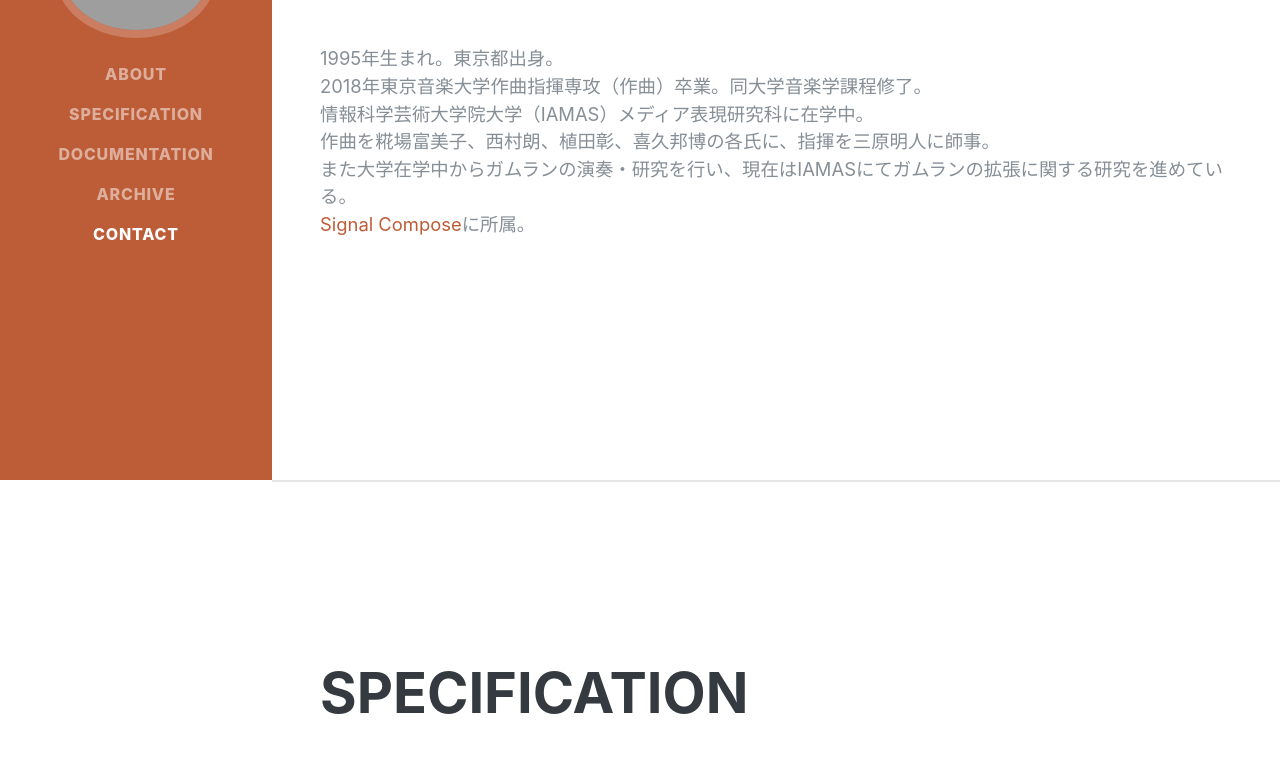
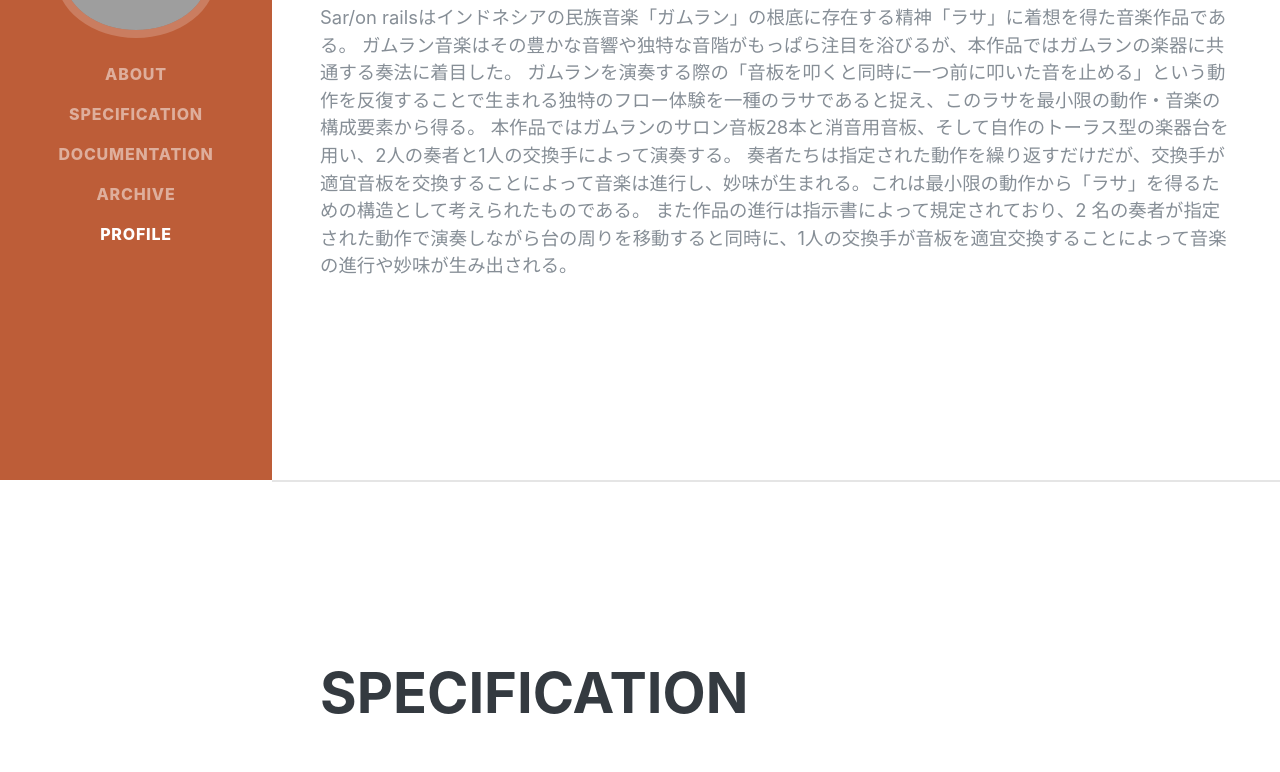
Before and after one commit to Morita-Ryo/Morita-Ryo.github.io, a plain HTML site: page saronrails.html in a window 1280 px wide. Shown: the part 320-1092 px from the top of the page. Drawn offline with Linux system fonts and the light colour scheme; grey boxes are pictures that could not be loaded; a web font is replaced by a local one.

Commit message:
Update saronrails.html

```diff
--- a/saronrails.html
+++ b/saronrails.html
@@ -50,7 +50,7 @@
           <a class="nav-link js-scroll-trigger" href="#arch">Archive</a>
         </li>
         <li class="nav-item">
-          <a class="nav-link js-scroll-trigger" href="#contact">Contact</a>
+          <a class="nav-link js-scroll-trigger" href="#contact">Profile</a>
         </li>
       </ul>
     </div>
@@ -71,12 +71,14 @@
         </div>
 
         <p class="lead mb-5">
-          1995年生まれ。東京都出身。</br>
-          2018年東京音楽大学作曲指揮専攻（作曲）卒業。同大学音楽学課程修了。</br>
-          情報科学芸術大学院大学（IAMAS）メディア表現研究科に在学中。</br>
-          作曲を糀場富美子、西村朗、植田彰、喜久邦博の各氏に、指揮を三原明人に師事。</br>
-          また大学在学中からガムランの演奏・研究を行い、現在はIAMASにてガムランの拡張に関する研究を進めている。</br>
-          <a href="http://signalcompose.com/">Signal Compose</a>に所属。</br>
+          Sar/on railsはインドネシアの民族音楽「ガムラン」の根底に存在する精神「ラサ」に着想を得た音楽作品である。
+          ガムラン音楽はその豊かな音響や独特な音階がもっぱら注目を浴びるが、本作品ではガムランの楽器に共通する奏法に着目した。
+          ガムランを演奏する際の「音板を叩くと同時に一つ前に叩いた音を止める」という動作を反復することで生まれる独特のフロー体験を一種のラサであると捉え、このラサを最小限の動作・音楽の構成要素から得る。
+
+          本作品ではガムランのサロン音板28本と消音用音板、そして自作のトーラス型の楽器台を用い、2人の奏者と1人の交換手によって演奏する。
+          奏者たちは指定された動作を繰り返すだけだが、交換手が適宜音板を交換することによって音楽は進行し、妙味が生まれる。これは最小限の動作から「ラサ」を得るための構造として考えられたものである。
+
+          また作品の進行は指示書によって規定されており、2 名の奏者が指定された動作で演奏しながら台の周りを移動すると同時に、1人の交換手が音板を適宜交換することによって音楽の進行や妙味が生み出される。
         </p>
 
         <div class="social-icons">
@@ -315,7 +317,20 @@
 
     <section class="resume-section p-3 p-lg-5 d-flex align-items-center" id="contact">
       <div class="w-100">
-        <h2 class="mb-5">Contact</h2>
+        <h2 class="mb-5">Profile</h2>
+
+        <div class="subheading mb-5">森田 了
+          <div>Composer, Illustrator, Designer</div>
+        </div>
+
+        <p class="lead mb-5">
+          1995年生まれ。東京都出身。</br>
+          2018年東京音楽大学作曲指揮専攻（作曲）卒業。同大学音楽学課程修了。</br>
+          情報科学芸術大学院大学（IAMAS）メディア表現研究科に在学中。</br>
+          作曲を糀場富美子、西村朗、植田彰、喜久邦博の各氏に、指揮を三原明人に師事。</br>
+          大学在学中からガムランの演奏・研究を行い、現在はIAMASにてガムランの拡張に関する研究を進めている。</br>
+        </p>
+
         <div><a href="http://morita-ryo.com/">morita-ryo.com</a></div>
         <br />
         <div>ご依頼、お問い合わせはこちら</div>
```
